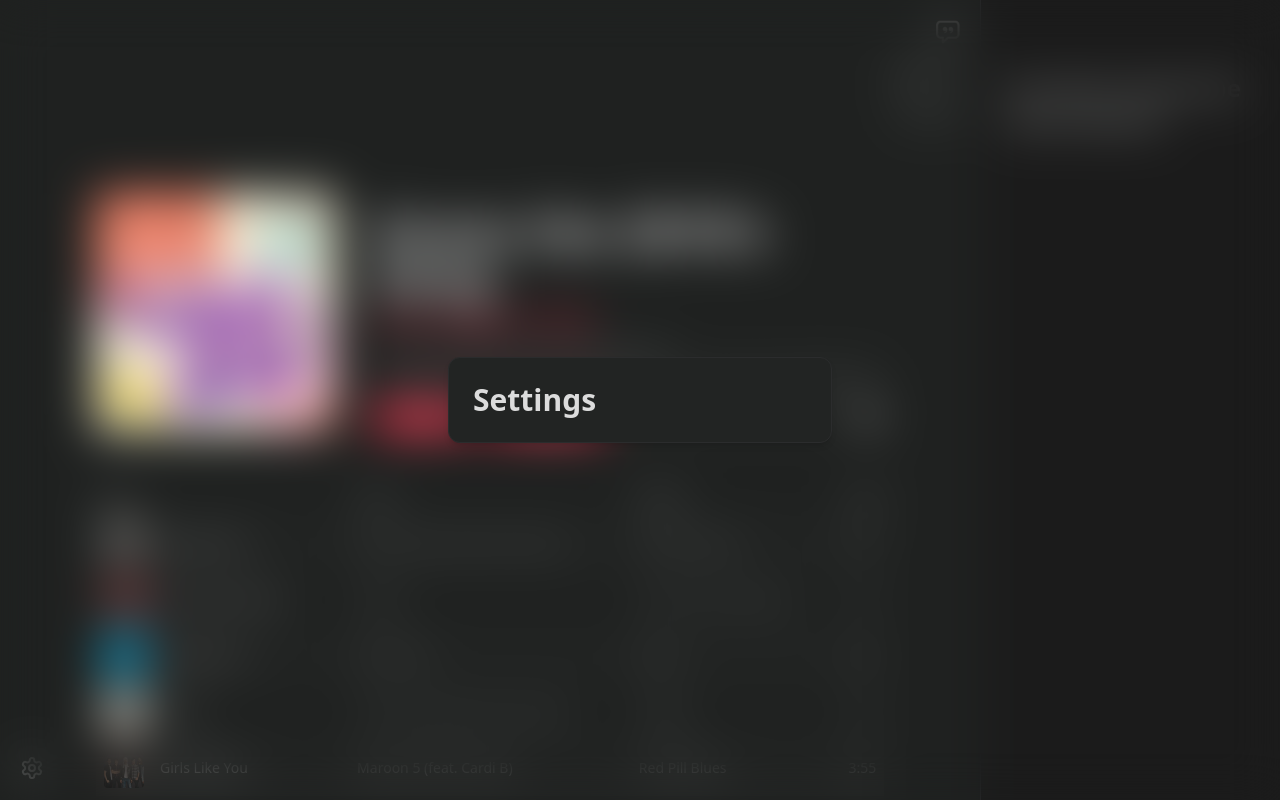
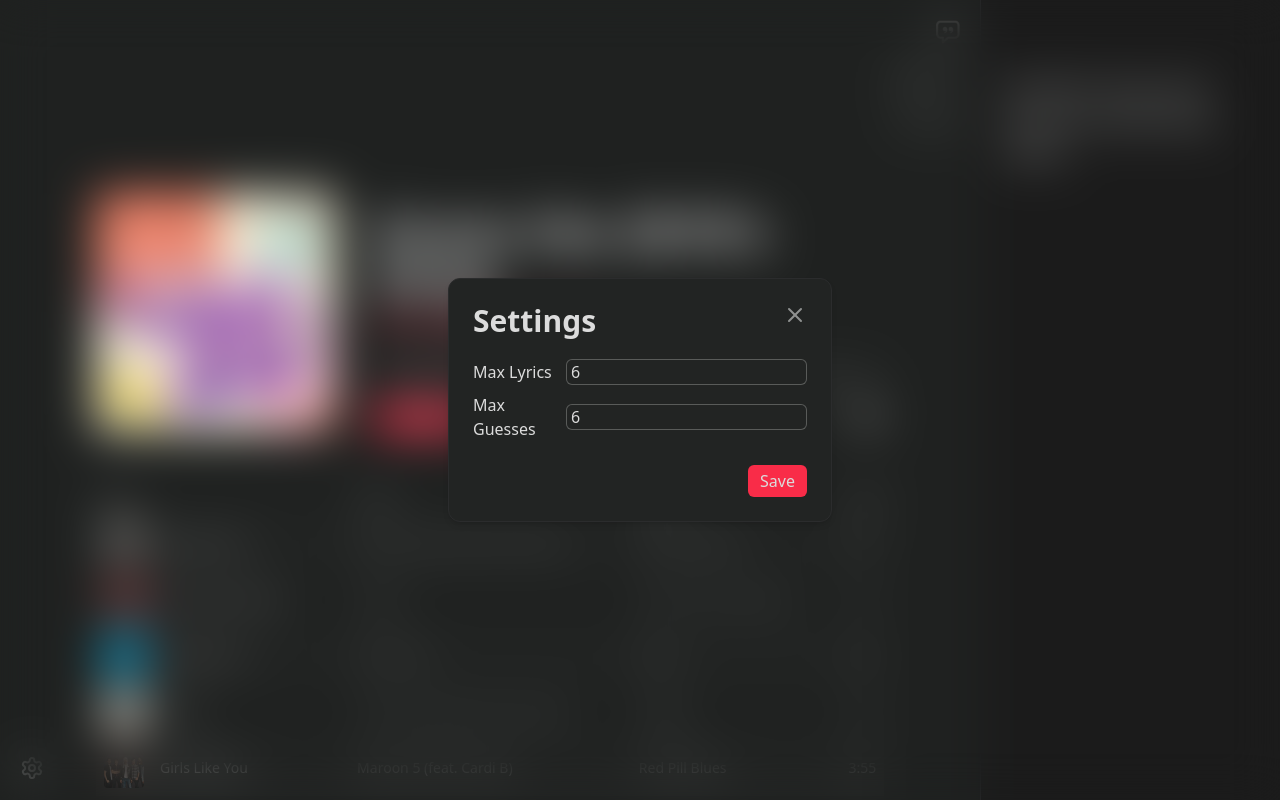
Before and after one commit to timshaww/lyrics-guessing-game, a React (Vite) app: page / in a window 1280 px wide. Both pictures are taken after a click on the element 32 px from the left and 768 px from the top of the page. Shown: the top 800 px of the page. Built offline with nearby package versions, Linux system fonts and the light colour scheme.

Commit message:
fixed spacing, implemented settings, implemented reveal answer, made lyrics scrollable

```diff
--- a/src/App.tsx
+++ b/src/App.tsx
@@ -5,7 +5,7 @@ import { HiMiniArrowRightCircle } from 'react-icons/hi2';
 import SongList from './components/SongList';
 import { cn } from './lib/utils';
 import { songs } from './songs';
-import { Lightbulb, Music, Settings } from 'lucide-react';
+import { Lightbulb, Music, Settings, Sparkles, X } from 'lucide-react';
 
 type LyricDisplay = {
   lyric: string;
@@ -27,13 +27,14 @@ export const parseLyrics = (lyricsString: string): string[] => {
 };
 
 const App = () => {
-  const NUM_LYRICS = 6;
-  const NUM_GUESSES = 6;
+  const [NUM_LYRICS, setNUM_LYRICS] = useState(6);
+  const [NUM_GUESSES, setNUM_GUESSES] = useState(6);
 
   const [isSheetOpen, setIsSheetOpen] = useState(true);
   const [isCelebrating, setIsCelebrating] = useState(false);
   const [isInputFocused, setIsInputFocused] = useState(false);
   const [isSettingsOpen, setIsSettingsOpen] = useState(false);
+  const [isAnswerRevealed, setIsAnswerRevealed] = useState(false);
 
   const [correctSongs, setCorrectSongs] = useState<string[]>([]);
   const [correctLyrics, setCorrectLyrics] = useState<LyricsIndex>({ lyrics: [], index: -1 });
@@ -61,6 +62,7 @@ const App = () => {
   };
 
   const getLyrics = () => {
+    setIsAnswerRevealed(false);
     const lyrics: string[] = getSong();
     const randomIndex = Math.floor(Math.random() * lyrics.length - NUM_LYRICS);
     const numLyrics = lyrics.slice(randomIndex, randomIndex + NUM_LYRICS);
@@ -88,6 +90,7 @@ const App = () => {
     console.log('correct lyrics', correctLyrics.lyrics);
     if (guess.index === NUM_GUESSES) {
       alert('You have reached the maximum number of guesses!');
+      setIsAnswerRevealed(true);
       return;
     }
     displayAdditionalGuess();
@@ -106,6 +109,7 @@ const App = () => {
     setCorrectLyrics({ index: -1, lyrics: [] });
     setGuess({ string: '', index: 0 });
     setIsCelebrating(true);
+    setIsAnswerRevealed(true);
     setTimeout(() => {
       setIsCelebrating(false);
     }, 2000);
@@ -124,6 +128,10 @@ const App = () => {
     displayAdditionalLyric();
   };
 
+  useEffect(() => {
+    getLyrics();
+  }, [isSettingsOpen]);
+
   return (
     <div className="bg-apple-bg-main relative flex overflow-hidden">
       <div
@@ -140,10 +148,45 @@ const App = () => {
             hidden: !isSettingsOpen,
           },
         )}
-        onClick={() => setIsSettingsOpen(false)}
       >
         <div className="bg-apple-bg-accent border-apple-bg-hover no-scrollbar max-h-64 w-[30%] overflow-auto rounded-xl border p-6 shadow-md">
-          <h1 className="text-apple-text-main w-full text-3xl font-semibold">Settings</h1>
+          <div className="flex flex-row justify-between">
+            <h1 className="text-apple-text-main w-full text-3xl font-semibold">Settings</h1>
+            <span className="flex size-10 items-start justify-end pb-4 pl-4" onClick={() => setIsSettingsOpen(false)}>
+              <X className="text-apple-text-accent hover:bg-apple-bg-hover size-6 rounded duration-100" />
+            </span>
+          </div>
+
+          <div className="mt-4 flex flex-col items-start gap-2">
+            <div className="flex w-full flex-row items-center justify-between">
+              <p className="font-apple text-apple-text-main w-30">Max Lyrics</p>
+              <input
+                type="number"
+                max={20}
+                value={NUM_LYRICS}
+                onInput={(event) => setNUM_LYRICS(Number((event.target as HTMLInputElement).value))}
+                className="bg-apple-bg-accent border-apple-text-accent text-apple-text-main font-apple rounded-md border border-opacity-50 px-1 outline-none"
+              />
+            </div>
+            <div className="flex w-full flex-row items-center justify-between">
+              <p className="font-apple text-apple-text-main w-30">Max Guesses</p>
+              <input
+                type="number"
+                max={20}
+                value={NUM_GUESSES}
+                onInput={(event) => setNUM_GUESSES(Number((event.target as HTMLInputElement).value))}
+                className="bg-apple-bg-accent border-apple-text-accent text-apple-text-main font-apple rounded-md border border-opacity-50 px-1 outline-none"
+              />
+            </div>
+            <div className="flex w-full justify-end">
+              <button
+                className="bg-apple-red text-apple-text-main mt-4 h-fit cursor-pointer rounded-md px-3 py-1"
+                onClick={() => setIsSettingsOpen(false)}
+              >
+                Save
+              </button>
+            </div>
+          </div>
         </div>
       </div>
       {/* Main content that will shrink when the sheet opens */}
@@ -272,7 +315,7 @@ const App = () => {
         })}
         id="Sheet"
       >
-        <div className={cn('fixed top-0 h-full overflow-hidden p-3', { hidden: !isSheetOpen })}>
+        <div className={cn('no-scrollbar fixed top-0 h-full overflow-auto p-3', { hidden: !isSheetOpen })}>
           {/* Sheet content, only visible when sheet is open */}
           {displayedLyrics.map((line, index) => (
             <p
@@ -295,6 +338,21 @@ const App = () => {
               {line.lyric}
             </p>
           ))}
+          {isAnswerRevealed && (
+            <div className="border-t-apple-bg-hover flex flex-row items-center border border-x-0 border-b-0 p-2">
+              <img
+                src={songs.find((song) => song.title === correctSongs[correctSongs.length - 1])?.cover}
+                alt={correctSongs[correctSongs.length - 1]}
+                className="size-16 rounded"
+              />
+              <div className="ml-4 flex h-full flex-col justify-center">
+                <p className="text-apple-text-main text-xl font-semibold">{correctSongs[correctSongs.length - 1]}</p>
+                <p className="text-apple-text-accent text-xs">
+                  {songs.find((song) => song.title === correctSongs[correctSongs.length - 1])?.artist}
+                </p>
+              </div>
+            </div>
+          )}
         </div>
       </div>
 
@@ -316,7 +374,7 @@ const App = () => {
         </button>
         <div
           className={cn(
-            'fixed top-[52px] mb-2 flex h-10 flex-row rounded p-2 duration-300',
+            'fixed top-[56px] mb-2 flex h-10 flex-row rounded p-2 duration-300',
             {
               'opacity-0': !isSheetOpen,
             },
@@ -335,7 +393,7 @@ const App = () => {
         </div>
         <div
           className={cn(
-            'fixed top-[92px] mb-2 flex h-10 flex-row rounded p-2 duration-300',
+            'fixed top-[100px] mb-2 flex h-10 flex-row rounded p-2 duration-300',
             {
               'opacity-0': !isSheetOpen,
             },
@@ -352,6 +410,24 @@ const App = () => {
             </p>
           </span>
         </div>
+        {correctLyrics.index === correctLyrics.lyrics.length - 1 && (
+          <div
+            id={'balls'}
+            className={cn(
+              'fixed top-[144px] duration-300',
+              {
+                'right-[312px]': isSheetOpen,
+                'right-3': !isSheetOpen,
+              },
+              {
+                'opacity-0': !isSheetOpen,
+              },
+            )}
+            onClick={() => setIsAnswerRevealed(!isAnswerRevealed)}
+          >
+            <Sparkles className="text-apple-text-accent hover:bg-apple-bg-hover size-10 rounded p-2" />
+          </div>
+        )}
         <div
           id={'balls'}
           className={cn('fixed bottom-3 left-3 duration-300')}
```
